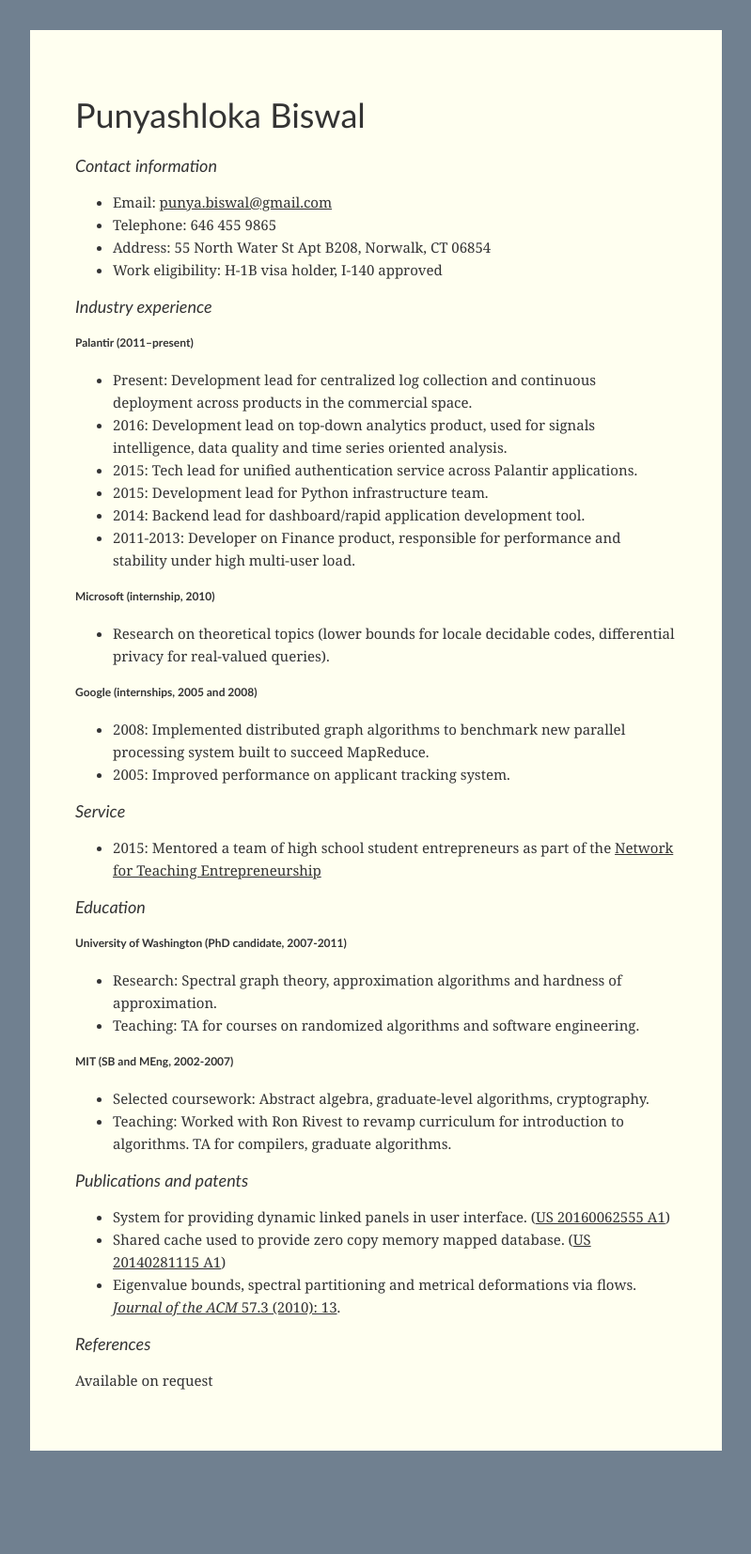
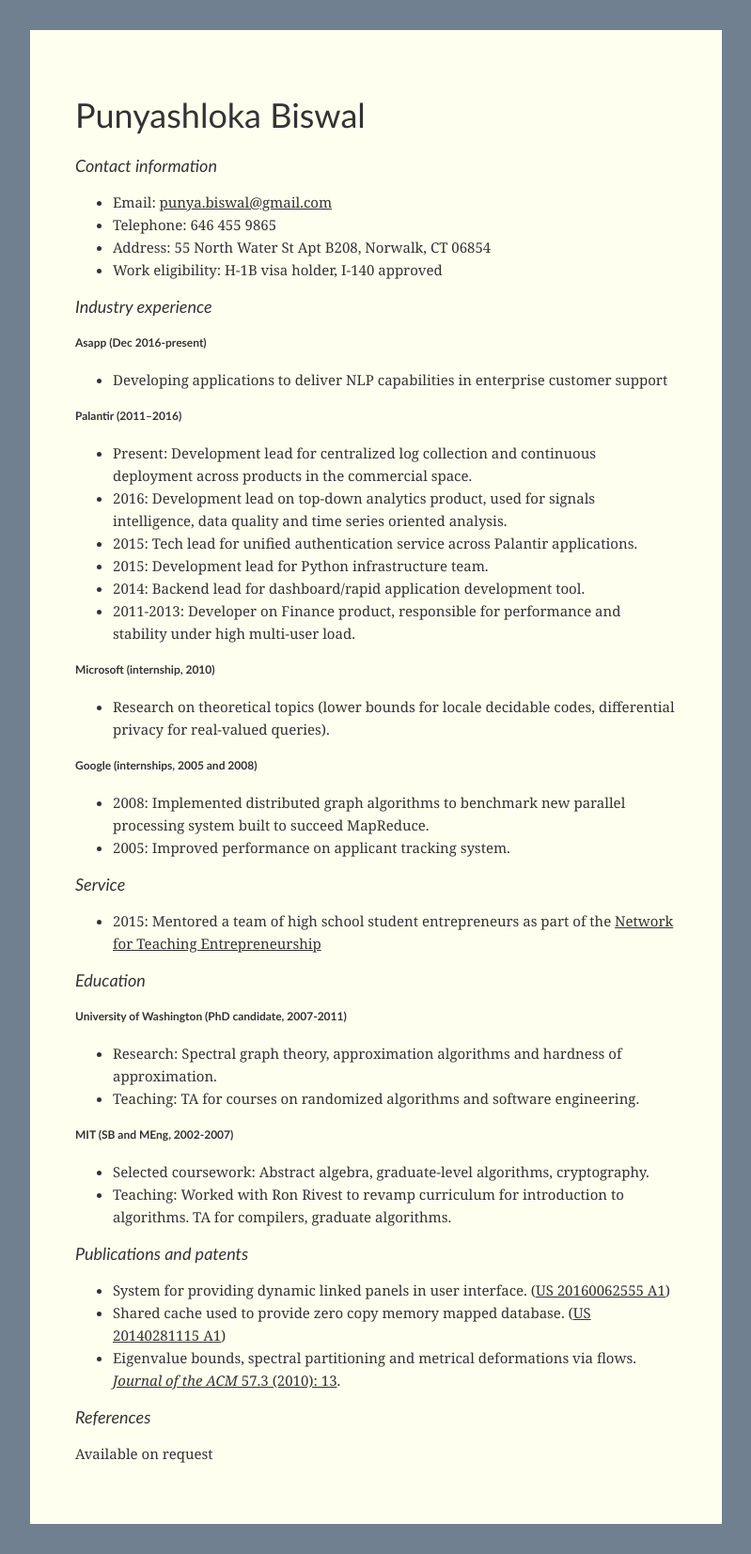
Before and after one commit to punya/punya.github.io, a Jekyll site: the page built from resume.md, in a window 1280 px wide. Shown: the whole page at 94% size, without its empty margins (240-1039 px from the left). Built offline with Jekyll 4.4.1, drawn with Linux system fonts in a browser that asks for light colours; before the commit the page ends 1576 px from its top, so only the background shows below that.

Commit message:
Add Asapp

```diff
--- a/resume.md
+++ b/resume.md
@@ -12,7 +12,10 @@
 
 ## Industry experience
 
-### Palantir (2011–present)
+### Asapp (Dec 2016-present)
+- Developing applications to deliver NLP capabilities in enterprise customer support
+
+### Palantir (2011–2016)
 - Present: Development lead for centralized log collection and continuous deployment across products in the commercial space.
 - 2016: Development lead on top-down analytics product, used for signals intelligence, data quality and time series oriented analysis.
 - 2015: Tech lead for unified authentication service across Palantir applications.
```
